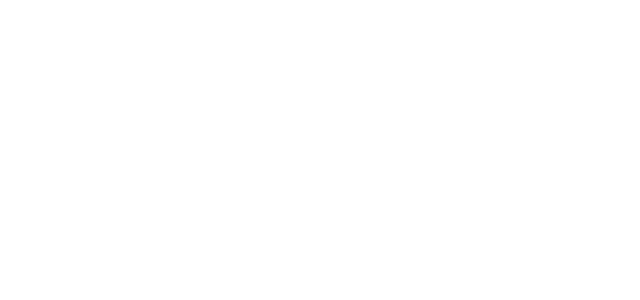
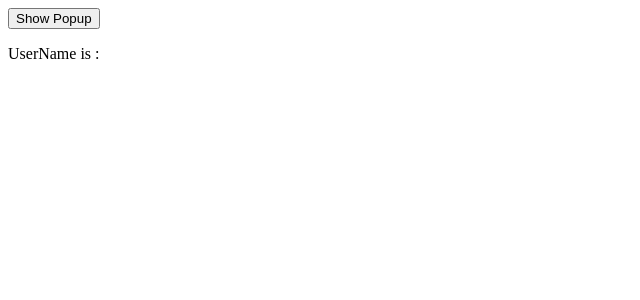
Before and after one commit to shekharmaity/vuejs-lec, a Vue app: page / in a window 1280 px wide. Shown: the top 300 px of the page, without its empty margins (0-640 px from the left). Built offline with nearby package versions, Linux system fonts and the light colour scheme.

Commit message:
feature emit lecture

```diff
--- a/src/App.vue
+++ b/src/App.vue
@@ -1,17 +1,31 @@
 <template>
-  <div></div>
+  <div>
+    <button @click="popUpFlag = true">Show Popup</button>
+    <pop-up v-show="popUpFlag" @close="closePopUp"></pop-up>
+    <p>UserName is : {{ userName }}</p>
 
+  </div>
 </template>
 
 <script>
+import PopUp from './components/PopUp.vue'
 
 
 export default {
+  components: { PopUp },
   name: 'App',
 
-  data(){
-    return{
-
+  data() {
+    return {
+      popUpFlag: false,
+      userName:"",
+    }
+  },
+  methods: {
+    closePopUp(userName) {
+      console.log(userName);
+      this.userName= userName;
+      this.popUpFlag = false;
     }
   }
 
--- /dev/null
+++ b/src/components/PopUp.vue
@@ -0,0 +1,23 @@
+<template>
+    <div style="text-align: center;">
+        <h2>This is a popup component</h2>
+        <label for="name">Name : </label>
+        <input type="text" name="name" id="name" v-model="userName">
+        <button @click="$emit('close', userName)">Close PopUp</button>
+
+    </div>
+</template>
+
+<script>
+export default {
+    name: "PopUp",
+    emits:['close'],
+    data(){
+        return{
+            userName:"",
+        }
+    }
+}
+</script>
+
+<style lang="scss" scoped></style>
```
